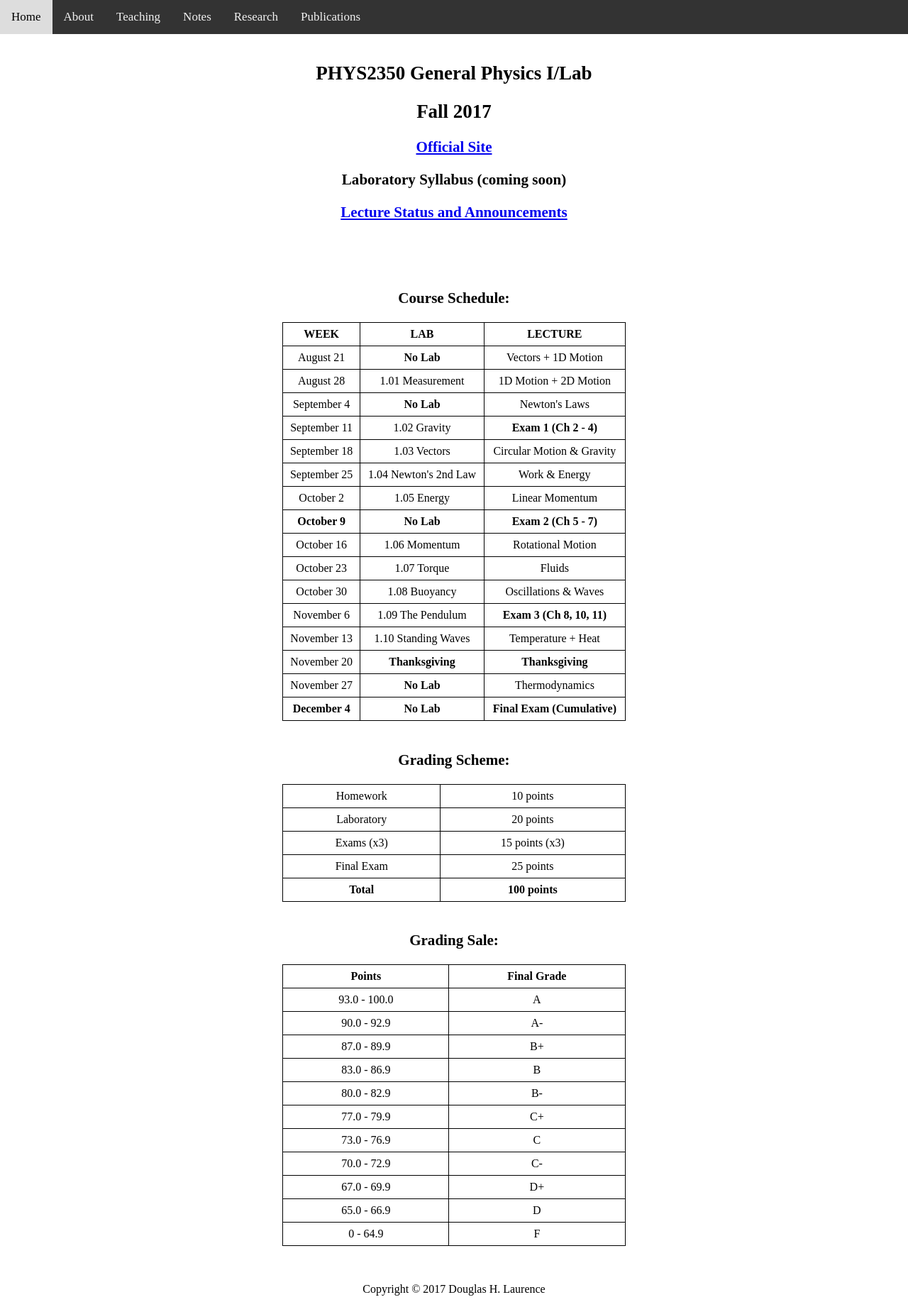
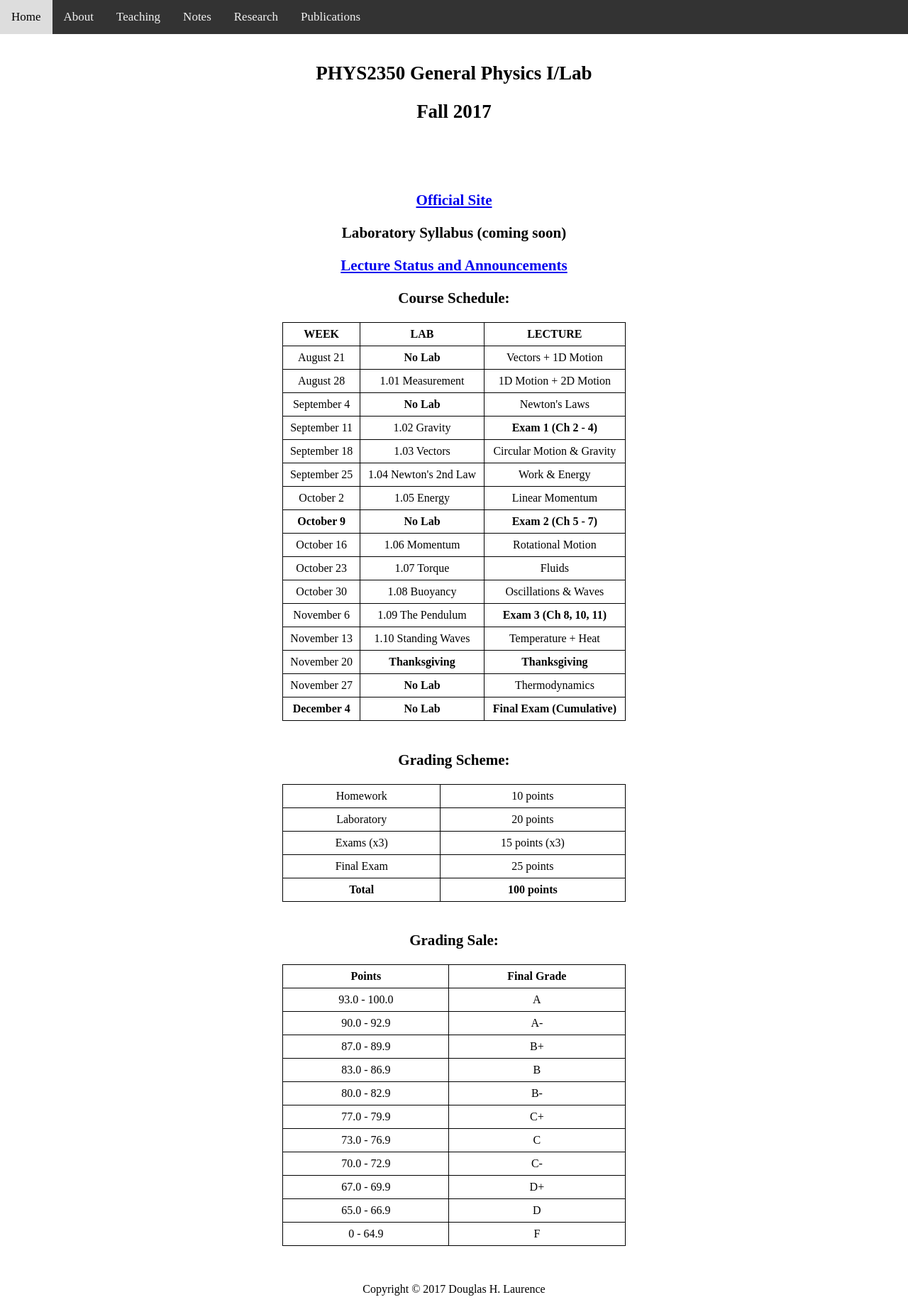
Before and after one commit to dhlaurence/dhlaurence.github.io, a Jekyll site: the page built from teaching/phys2350fall17.html, in a window 1280 px wide. Shown: the whole page at 71% size. Built offline with Jekyll 4.4.1, drawn with Linux system fonts in a browser that asks for light colours.

Commit message:
Update phys2350fall17.html

```diff
--- a/teaching/phys2350fall17.html
+++ b/teaching/phys2350fall17.html
@@ -6,12 +6,27 @@
 <header>
   <h2>PHYS2350 General Physics I/Lab</h2>
   <h2>Fall 2017</h2>
-  <h3><a target="_blank" href="https://www.fcas.nova.edu/coursewizard/crninfo.cfm?txtTerm=201820&txtCRN=20272">Official Site</a></h3>
-  <h3>Laboratory Syllabus (coming soon)</h3>
-  <h3><a target="_blank" href="http://www.blazartheory.com/files/Status_of_PHYS2350_EV1.pdf">Lecture Status and Announcements</a></h3>
 </header>
 
 <article>
+  <h3>
+    <center>
+      <a target="_blank" href="https://www.fcas.nova.edu/coursewizard/crninfo.cfm?txtTerm=201820&txtCRN=20272">Official Site</a>
+    </center>
+  </h3>
+
+  <h3>
+    <center>
+      Laboratory Syllabus (coming soon)
+    </center>
+  </h3>
+
+  <h3>
+    <center>
+      <a target="_blank" href="http://www.blazartheory.com/files/Status_of_PHYS2350_EV1.pdf">Lecture Status and Announcements</a>
+    </center>
+  </h3>
+
   <h3>
     <center>Course Schedule:</center>
   </h3>
```
